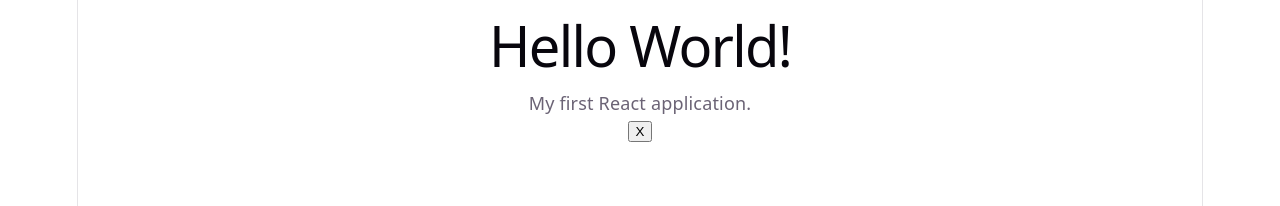
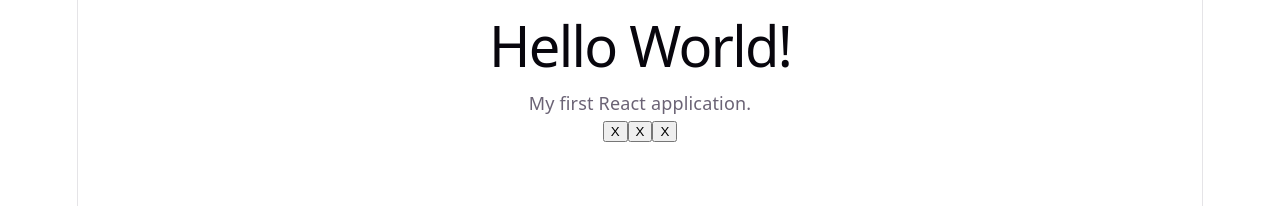
Before and after one commit to soobinahnn/my-react-app, a React (Vite) app: page / in a window 1280 px wide. Shown: the top 206 px of the page. Built offline with nearby package versions, Linux system fonts and the light colour scheme.

Commit message:
Add first row of squares

```diff
--- a/src/App.jsx
+++ b/src/App.jsx
@@ -10,7 +10,11 @@ function App() {
     <div>
       <h1>Hello World!</h1>
       <p>My first React application.</p>
-      <Square />
+      <div className="board-row">
+        <Square />
+        <Square />
+        <Square />
+      </div>
     </div>
   )
 }
```
